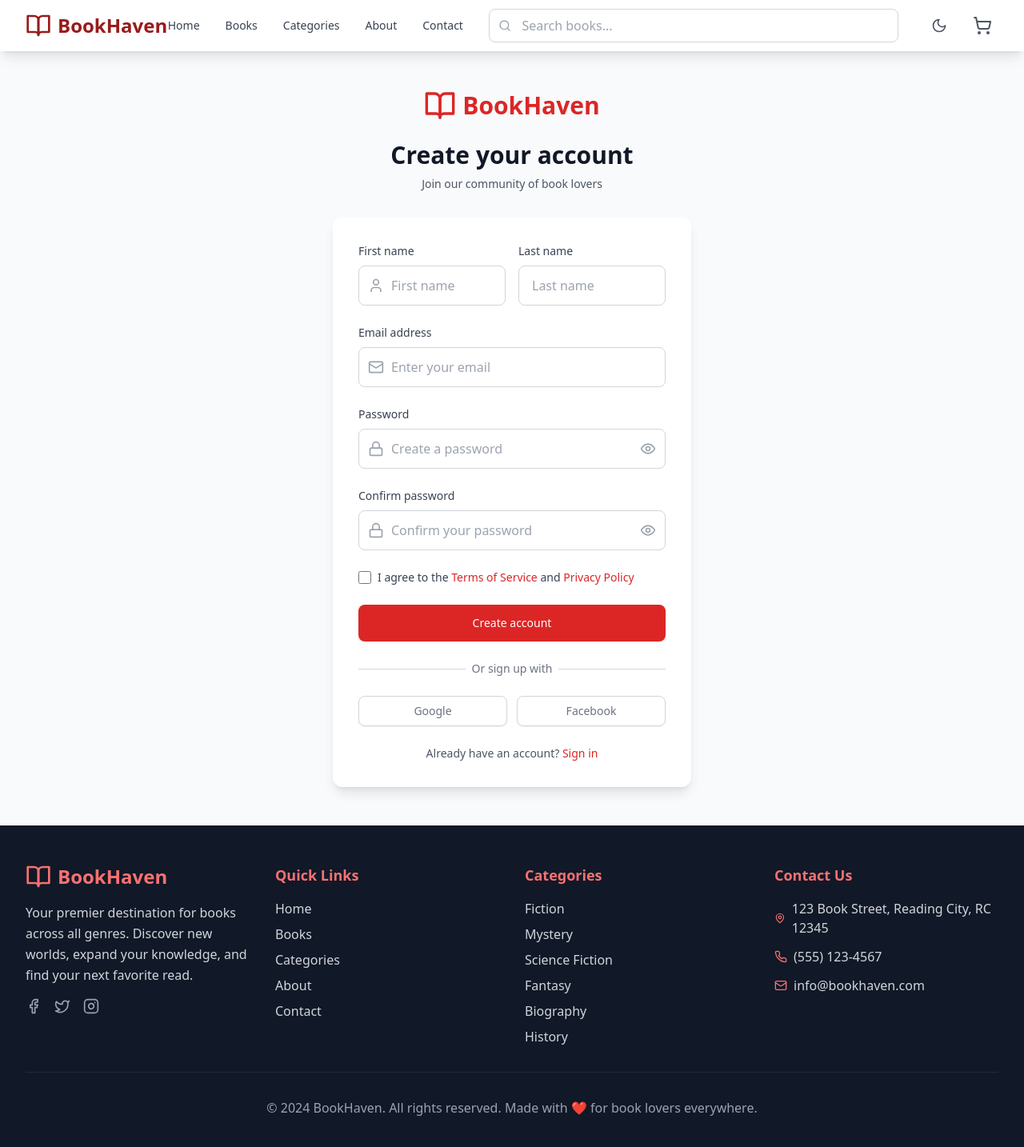
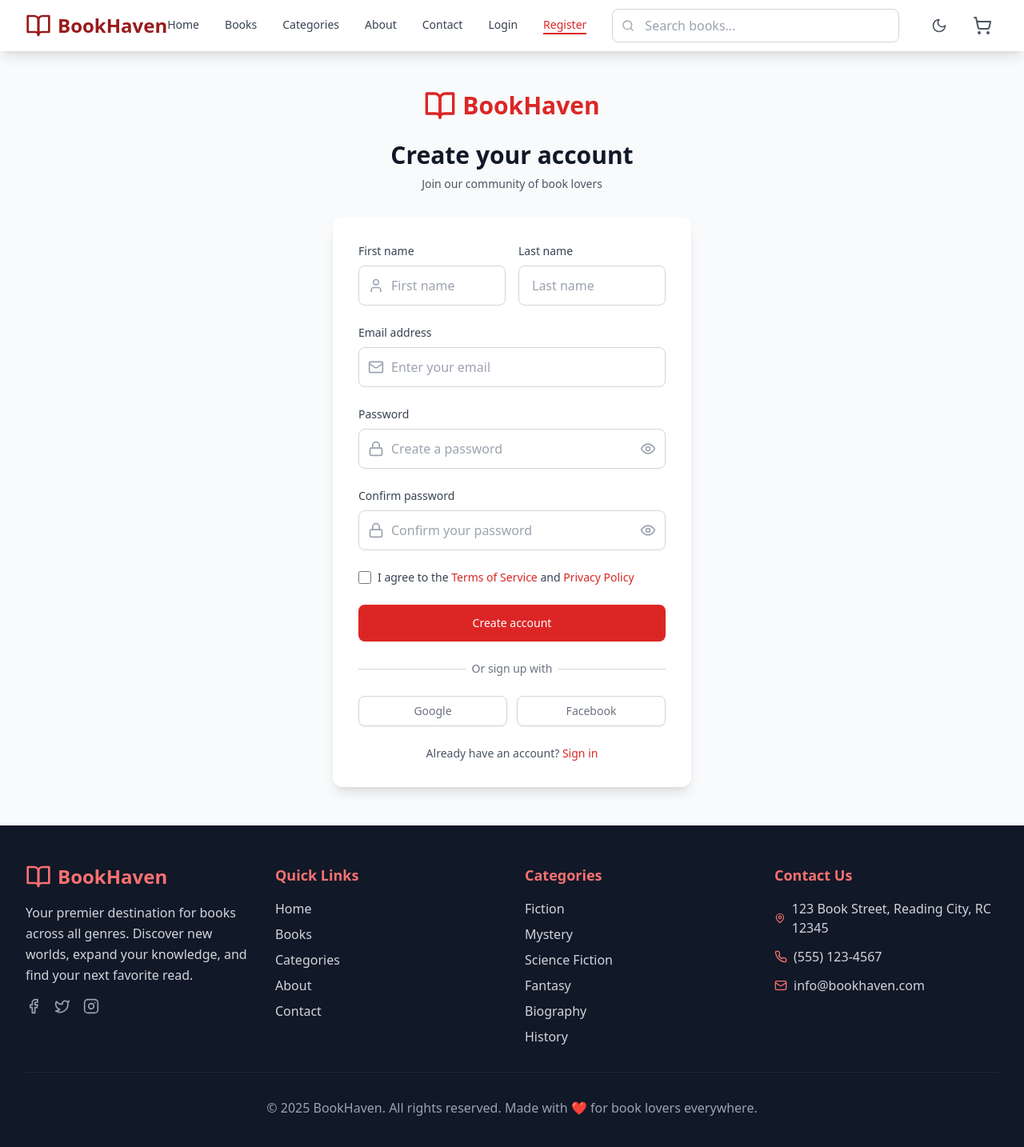
Before and after one commit to Shani871/BookHaven, a React (Vite) app: page /register in a window 1280 px wide. Shown: the top 1434 px of the page at 80% size. Built offline with nearby package versions, Linux system fonts and the light colour scheme.

Commit message:
update nav bar

```diff
--- a/src/components/Footer.tsx
+++ b/src/components/Footer.tsx
@@ -86,7 +86,7 @@ export default function Footer() {
 
         <div className="border-t border-gray-800 mt-8 pt-8 text-center">
           <p className="text-gray-400">
-            © 2024 BookHaven. All rights reserved. Made with ❤️ for book lovers everywhere.
+            © 2025 BookHaven. All rights reserved. Made with ❤️ for book lovers everywhere.
           </p>
         </div>
       </div>
--- a/src/components/Header.tsx
+++ b/src/components/Header.tsx
@@ -16,7 +16,9 @@ export default function Header() {
     { name: 'Books', path: '/books' },
     { name: 'Categories', path: '/categories' },
     { name: 'About', path: '/about' },
-    { name: 'Contact', path: '/contact' }
+    { name: 'Contact', path: '/contact' },
+    { name: 'Login', path: '/login' },
+    { name: 'Register', path: '/register' }
   ];
 
   const isActive = (path: string) => location.pathname === path;
--- a/src/pages/Home.tsx
+++ b/src/pages/Home.tsx
@@ -16,7 +16,7 @@ export default function Home() {
           <div className="text-center">
             <h1 className="text-4xl md:text-6xl font-bold mb-6 leading-tight">
               Discover Your Next
-              <span className="block text-yellow-300">Great Read Shani chauhan</span>
+              <span className="block text-yellow-300">Great Read </span>
             </h1>
             <p className="text-xl md:text-2xl mb-8 text-red-100 max-w-3xl mx-auto leading-relaxed">
               Explore thousands of books across every genre. From bestsellers to hidden gems,
```
